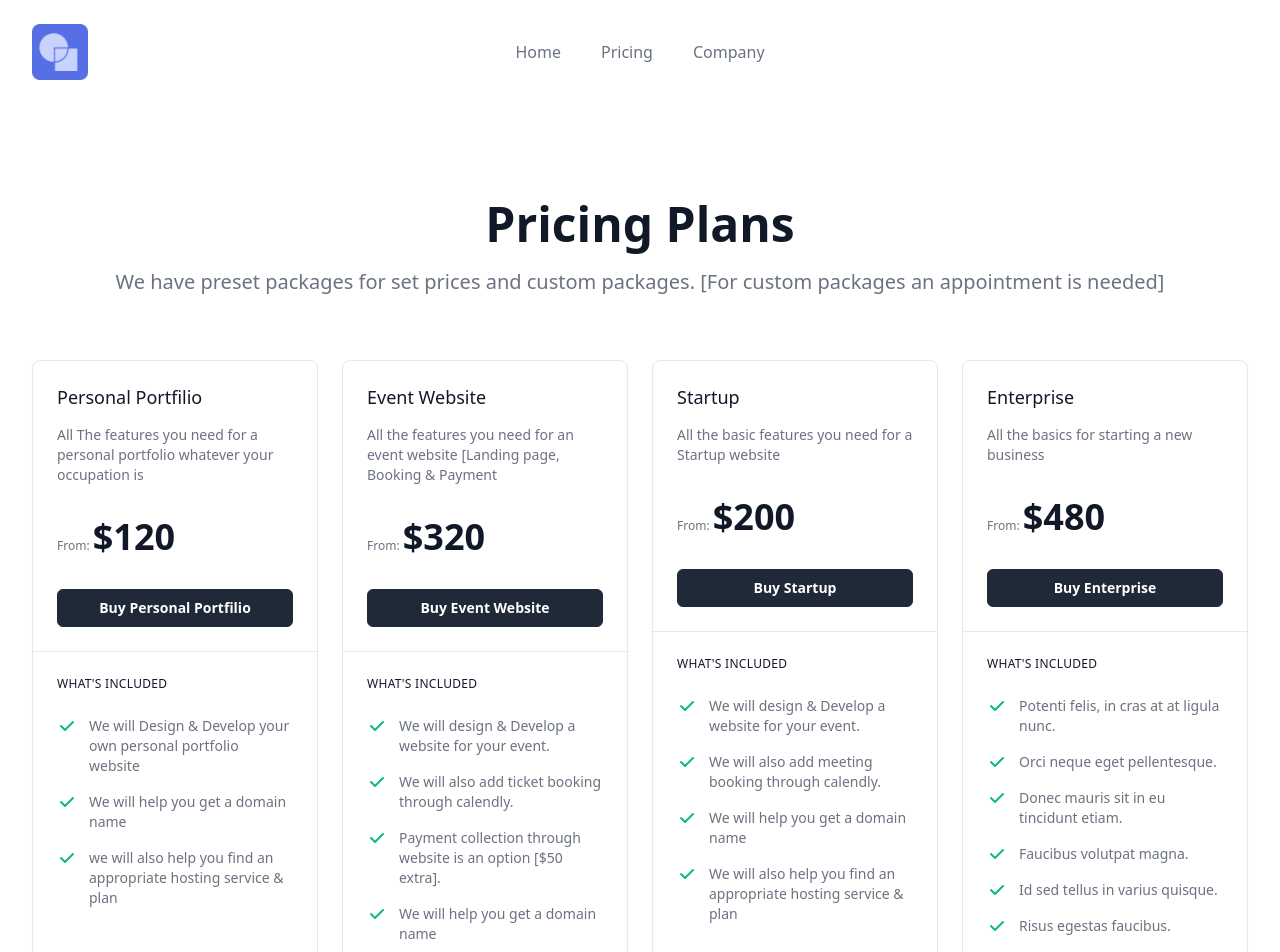
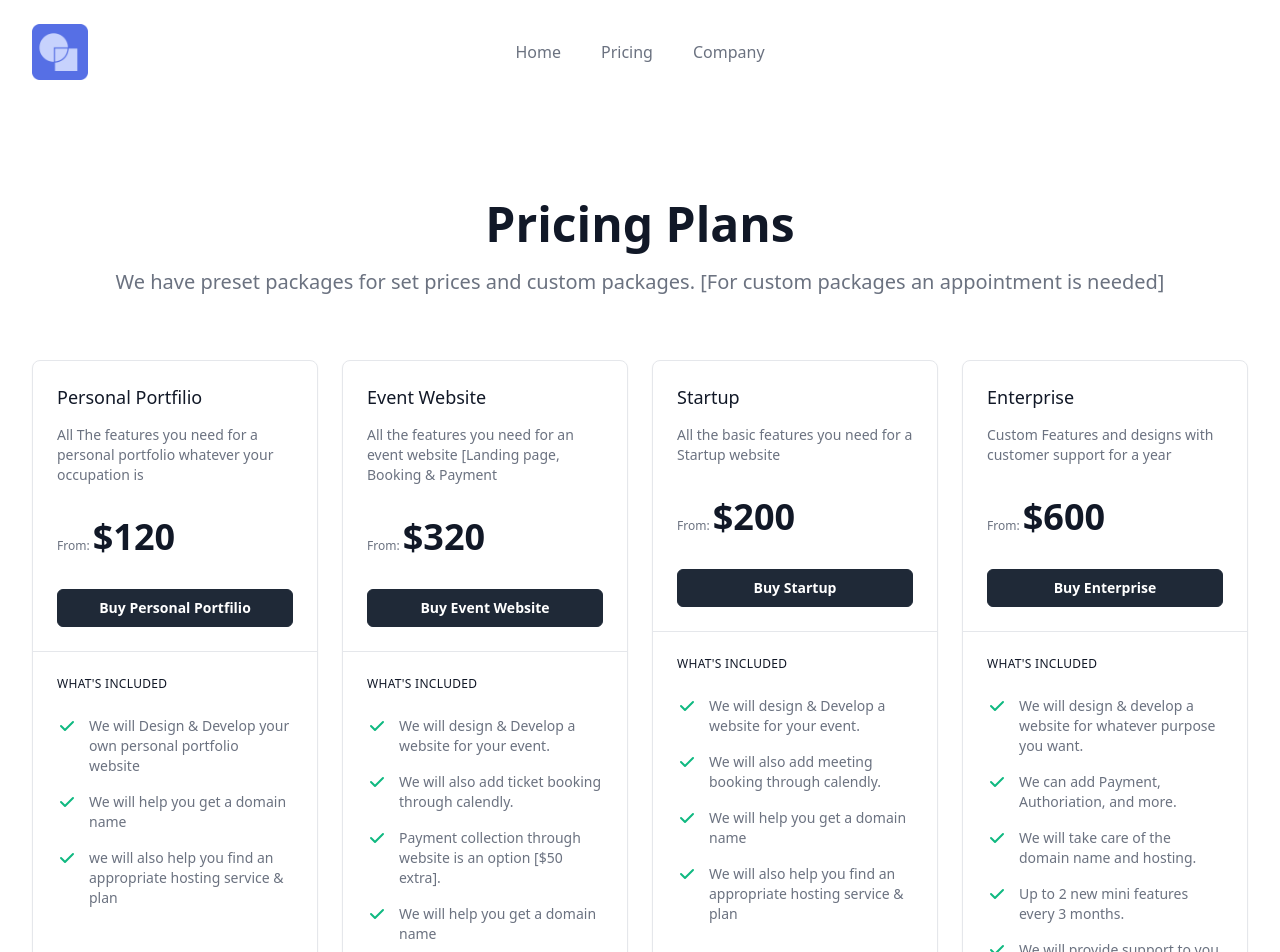
Before and after one commit to omarsolieman/ODesigns, a Vue app: page /pricing in a window 1280 px wide. Shown: the top 952 px of the page. Built offline with nearby package versions, Linux system fonts and the light colour scheme; what @tailwindcss/typography would draw is missing.

Commit message:
finished pricing page

```diff
--- a/src/views/Pricing.vue
+++ b/src/views/Pricing.vue
@@ -80,16 +80,14 @@ const tiers = [
   {
     name: 'Enterprise',
     href: '#',
-    priceMonthly: 480,
-    description: 'All the basics for starting a new business',
+    priceMonthly: 600,
+    description: 'Custom Features and designs with customer support for a year',
     includedFeatures: [
-      'Potenti felis, in cras at at ligula nunc. ',
-      'Orci neque eget pellentesque.',
-      'Donec mauris sit in eu tincidunt etiam.',
-      'Faucibus volutpat magna.',
-      'Id sed tellus in varius quisque.',
-      'Risus egestas faucibus.',
-      'Risus cursus ullamcorper.',
+      'We will design & develop a website for whatever purpose you want. ',
+      'We can add Payment, Authoriation, and more.',
+      'We will take care of the domain name and hosting.',
+      'Up to 2 new mini features every 3 months.',
+      'We will provide support to you for a whole year.',
     ],
   },
 ]
```
